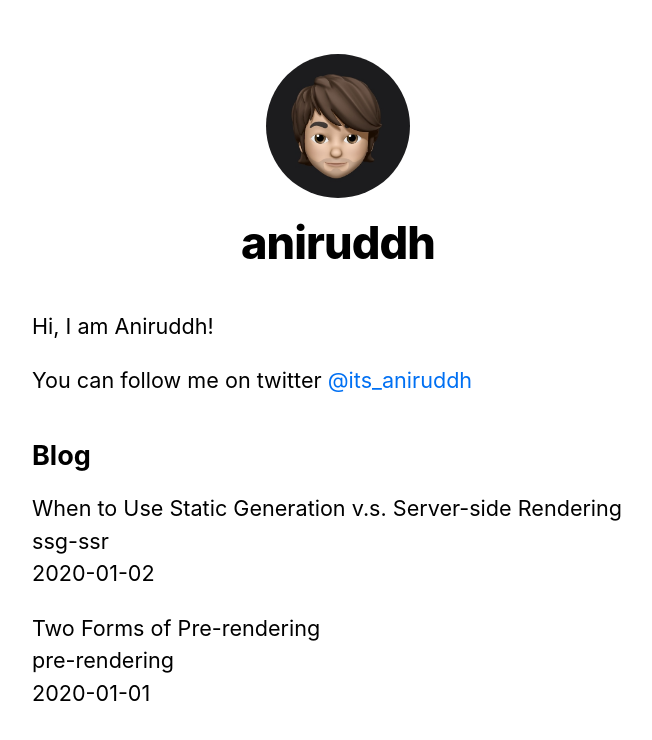
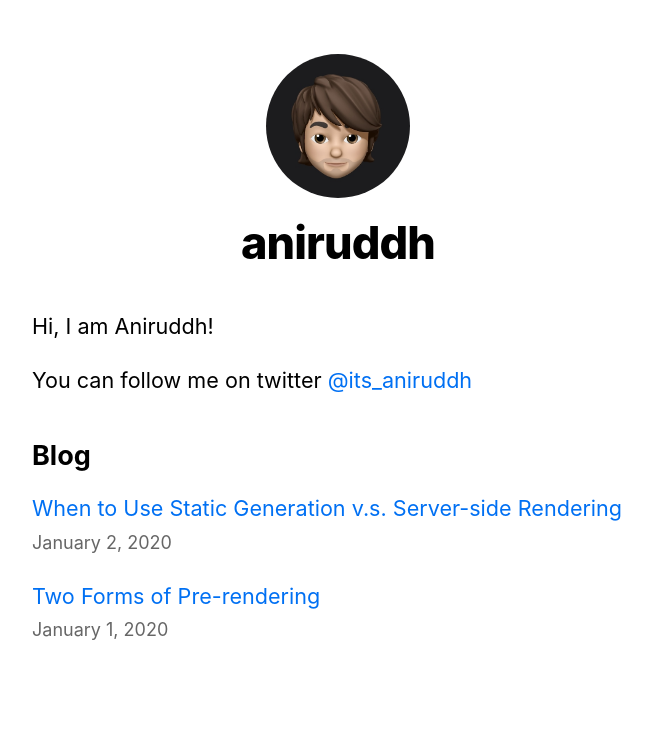
Before and after one commit to amkhrjee/nextjs-blog, a Next.js app: page / in a window 1280 px wide. Shown: the top 740 px of the page, without its empty margins (302-954 px from the left). Built offline with nearby package versions, Linux system fonts and the light colour scheme.

Commit message:
learned md parsing

```diff
--- /dev/null
+++ b/components/date.js
@@ -0,0 +1,6 @@
+import { parseISO, format } from "date-fns";
+
+export default function Date({ dateString }) {
+  const date = parseISO(dateString);
+  return <time dateTime={dateString}>{format(date, "LLLL d, yyyy")}</time>;
+}
--- a/lib/posts.js
+++ b/lib/posts.js
@@ -1,3 +1,5 @@
+import remark from "remark";
+import html from "remark-html";
 import fs from "fs";
 import matter from "gray-matter";
 import path from "path";
@@ -46,16 +48,22 @@
     };
   });
 }
-export function getPostData(id) {
+export async function getPostData(id) {
   const fullPath = path.join(postsDirectory, `${id}.md`);
   const fileContents = fs.readFileSync(fullPath, "utf8");
 
   // Use gray-matter to parse the post metadata section
   const matterResult = matter(fileContents);
+  // Use remark to convert markdown into HTML string
+  const processedContent = await remark()
+    .use(html)
+    .process(matterResult.content);
+  const contentHtml = processedContent.toString();
 
   // Combine the data with the id
   return {
     id,
+    contentHtml,
     ...matterResult.data,
   };
 }
--- a/package.json
+++ b/package.json
@@ -8,9 +8,12 @@
     "start": "next start"
   },
   "dependencies": {
+    "date-fns": "^2.25.0",
     "gray-matter": "^4.0.3",
     "next": "^11.0.0",
     "react": "17.0.2",
-    "react-dom": "17.0.2"
+    "react-dom": "17.0.2",
+    "remark": "^13.0.0",
+    "remark-html": "^13.0.2"
   }
 }
--- a/pages/index.js
+++ b/pages/index.js
@@ -2,6 +2,8 @@
 import Layout, { siteTitle } from "../components/layout";
 import { getSortedPostData } from "../lib/posts";
 import utilStyles from "../styles/utils.module.css";
+import Link from "next/link";
+import Date from "../components/date";
 
 export async function getStaticProps() {
   const allPostData = getSortedPostData();
@@ -30,11 +32,13 @@
         <ul className={utilStyles.list}>
           {allPostData.map(({ id, date, title }) => (
             <li className={utilStyles.listItem} key={id}>
-              {title}
+              <Link href={`/posts/${id}`}>
+                <a>{title}</a>
+              </Link>
               <br />
-              {id}
-              <br />
-              {date}
+              <small className={utilStyles.lightText}>
+                <Date dateString={date} />
+              </small>
             </li>
           ))}
         </ul>
```
Also changed, not shown: pages/posts/[id].js (+14 -6 lines), 1 other file (tests, documents, lock files or other folders).
